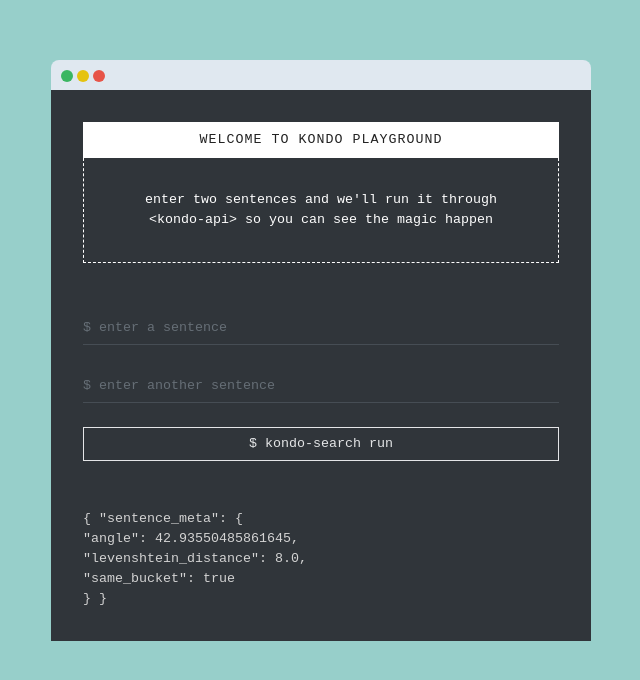
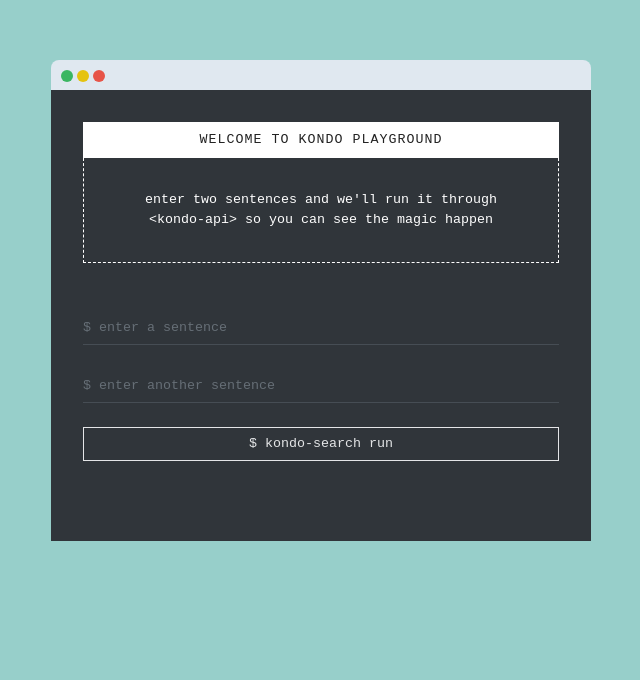
Before and after one commit to skirdey/react_kondo_frontend, a React (Create React App) app: page / in a window 1280 px wide. Shown: the part 108-788 px from the top of the page, without its empty margins (319-959 px from the left). Built offline with nearby package versions, Linux system fonts and the light colour scheme.

Commit message:
Write fetch from api

```diff
--- a/src/App.js
+++ b/src/App.js
@@ -10,6 +10,7 @@ class App extends Component {
         this.state = {
           fieldA: '',
           fieldB: '',
+          response: ''
         }
 
         this.handleInputChange = this.handleInputChange.bind(this);
@@ -28,15 +29,33 @@ class App extends Component {
         });
     }
 
+    fetchAPI = (fieldA, fieldB) => {
+        const requestOptions = {
+            method: 'POST',
+            headers: { 'Content-Type': 'application/json' },
+            body: JSON.stringify({
+                "sentence_one": fieldA,
+                "sentence_two": fieldB
+            })
+        };
+        fetch('https://semanticsearchatscale.dmz.netflix.net/compare', requestOptions)
+            .then(response => response.json())
+            .catch(error => console.log(error))
+    }
+
     handleSubmission = event => {
         event.preventDefault();
         this.setState((prevState, props) => {
             return { fieldA: '', fieldB: '' }
         });
+
+        this.fetchAPI(this.state.fieldA, this.state.fieldB).then(result => {
+            this.setState({ response: result });
+        });
     }
 
   render() {
-      const { fieldA, fieldB } = this.state;
+      const { fieldA, fieldB, response } = this.state;
 
       return (
       <Container fluid>
@@ -87,15 +106,7 @@ class App extends Component {
                               >&#36; kondo-search run</Button>
                           </Form>
                           <div className="response">
-                              <code>
-                                  &#123;
-                                  "sentence_meta"&#58; &#123;<br/>
-                                  "angle"&#58; 42.93550485861645,<br/>
-                                  "levenshtein_distance"&#58; 8.0,<br/>
-                                  "same_bucket"&#58; true<br/>
-                                  &#125;
-                                  &#125;
-                              </code>
+                              { response }
                           </div>
                       </div>
                   </Col>
```
